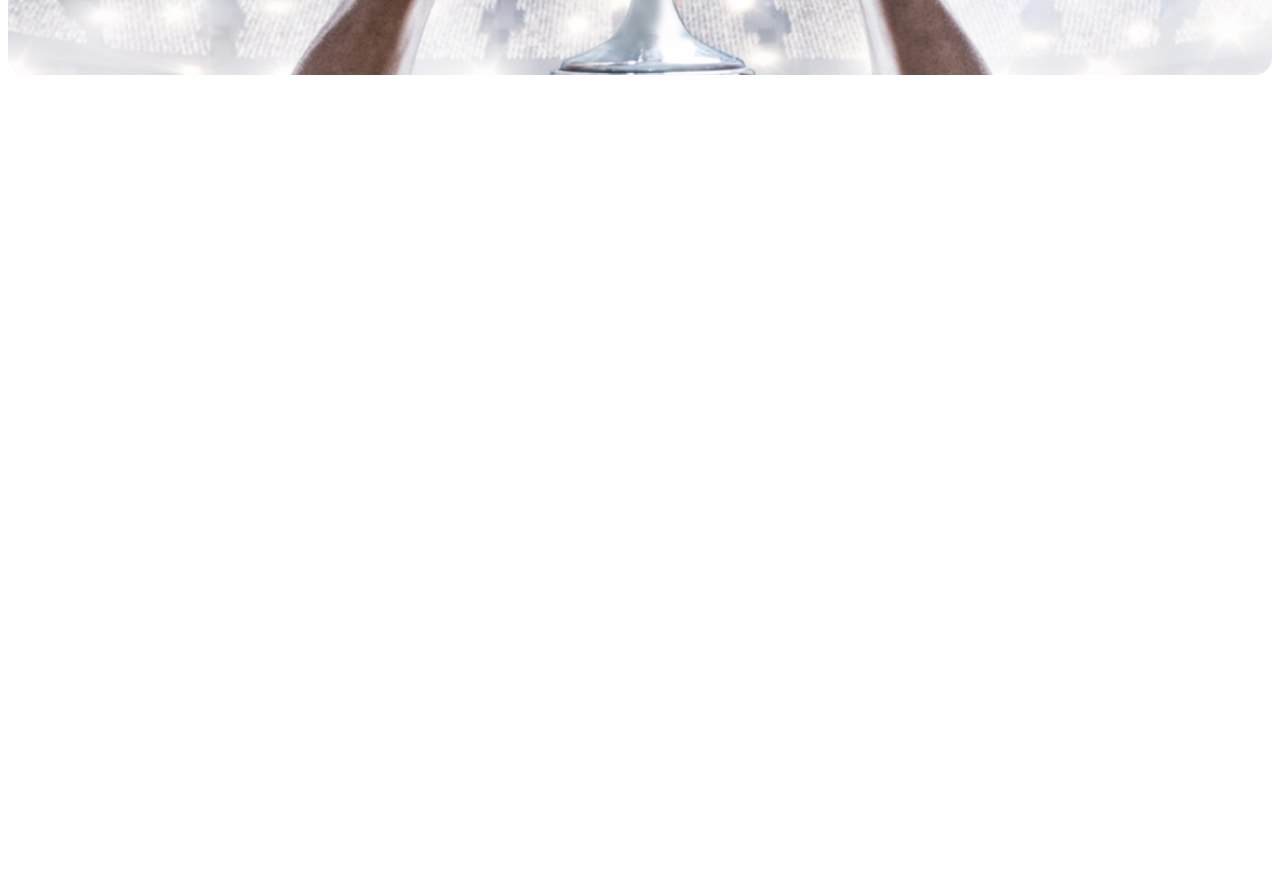
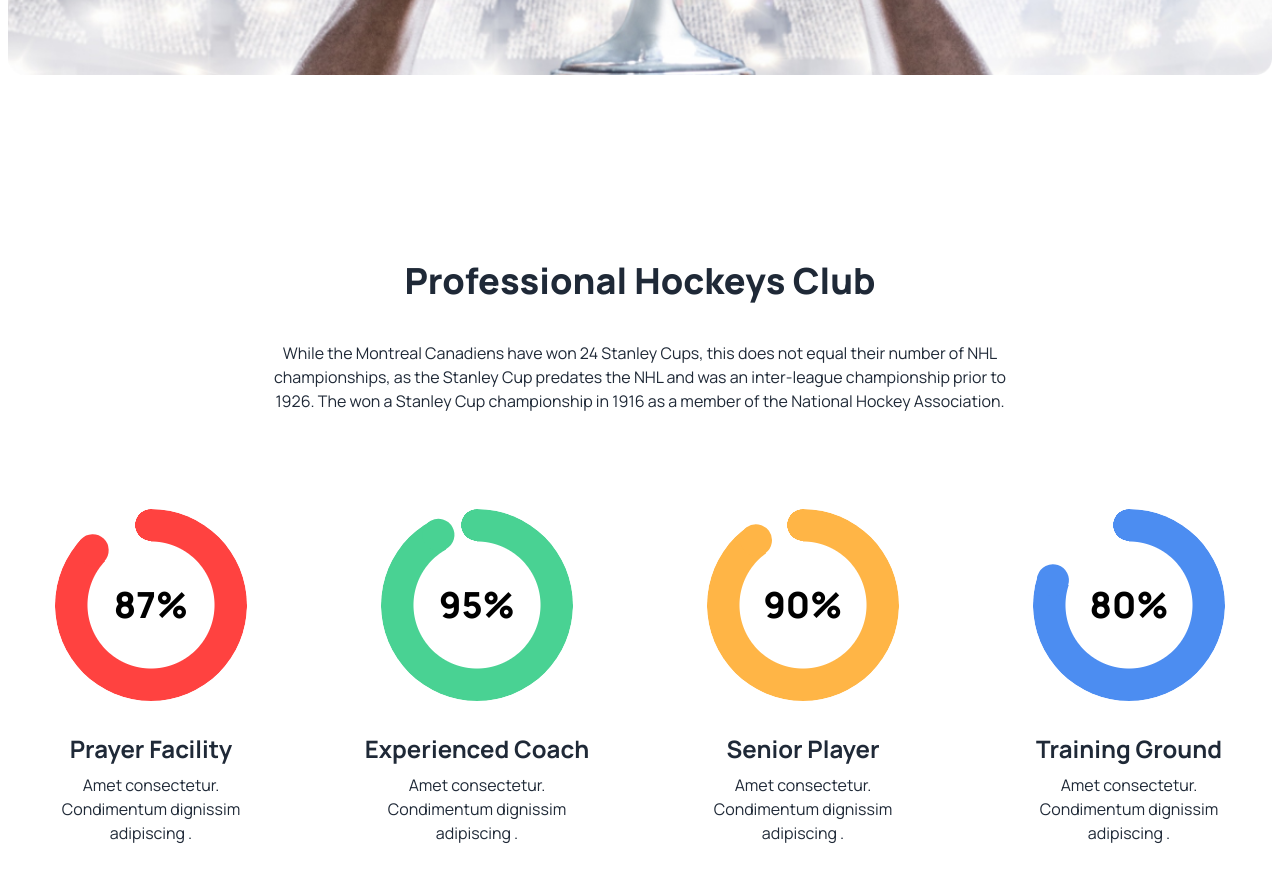
Before and after one commit to Priyo0011/a3-hockeys-club, a plain HTML site: page index.html in a window 1280 px wide. Shown: the part 663-1544 px from the top of the page. Before the commit the page ends 924 px from the top, so only its background shows below. Drawn offline with nearby package versions, Linux system fonts and the light colour scheme.

Commit message:
added pro hockeys club

```diff
--- a/index.html
+++ b/index.html
@@ -99,7 +99,47 @@
         </div>
     </header>
     <main class="container mx-auto">
+        <!-- pro hockey container -->
+        <section class="mt-10 lg:mt-0 text-center">
+            <h2 class="text-4xl font-extrabold mb-4 lg:mb-10">Professional Hockeys Club</h2>
+            <p class="lg:max-w-3xl mx-auto">While the Montreal Canadiens have won 24 Stanley Cups, this does not equal their number of NHL championships, as the Stanley Cup predates the NHL and was an inter-league championship prior to 1926. The won a Stanley Cup championship in 1916 as a member of the National Hockey Association.</p>
+            <!-- card container -->
+            <div class="my-24 grid gap-6 grid-cols-1 md:grid-cols-2 lg:grid-cols-4">
+                <!-- 1st card -->
+                <div>
+                    <div class="radial-progress text-[#FF4240]" style="--value:87; --size:12rem; --thickness: 2rem;" role="progressbar"><span class="text-4xl font-extrabold text-black">87%</span></div>
+                    <div class="card-body text-center">
+                        <h2 class="text-2xl font-bold">Prayer Facility</h2>
+                        <p>Amet consectetur. Condimentum dignissim adipiscing .</p>
+                    </div>
+                </div>
+                <!-- 2nd card -->
+                <div>
+                    <div class="radial-progress text-[#49D293]" style="--value:92; --size:12rem; --thickness: 2rem;" role="progressbar"><span class="text-4xl font-extrabold text-black">95%</span></div>
+                    <div class="card-body text-center">
+                        <h2 class="text-2xl font-bold">Experienced Coach</h2>
+                        <p>Amet consectetur. Condimentum dignissim adipiscing .</p>
+                    </div>
+                </div>
+                <!-- 3rd card -->
+                <div>
+                    <div class="radial-progress text-[#FFB546]" style="--value:90; --size:12rem; --thickness: 2rem;" role="progressbar"><span class="text-4xl font-extrabold text-black">90%</span></div>
+                    <div class="card-body text-center">
+                        <h2 class="text-2xl font-bold">Senior Player</h2>
+                        <p>Amet consectetur. Condimentum dignissim adipiscing .</p>
+                    </div>
+                </div>
+                <!-- 4rd card -->
+                <div>
+                    <div class="radial-progress text-[#4C8DF1]" style="--value:80; --size:12rem; --thickness: 2rem;" role="progressbar"><span class="text-4xl font-extrabold text-black">80%</span></div>
+                    <div class="card-body text-center">
+                        <h2 class="text-2xl font-bold">Training Ground</h2>
+                        <p>Amet consectetur. Condimentum dignissim adipiscing .</p>
+                    </div>
+                </div>
+            </div>
 
+        </section>
     </main>
     <footer>
 
```
